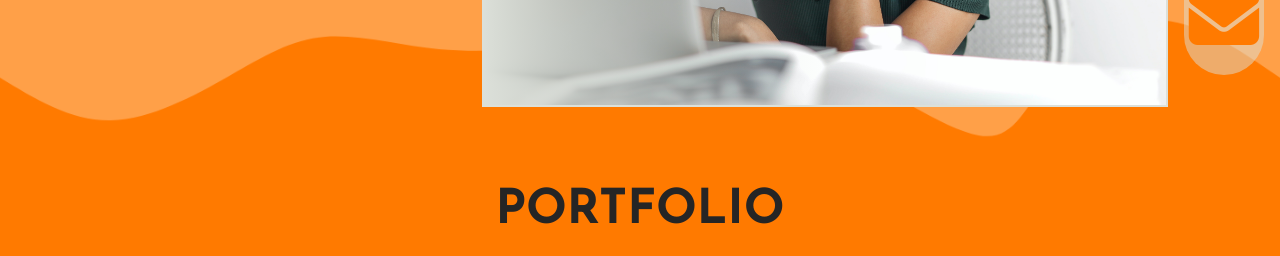
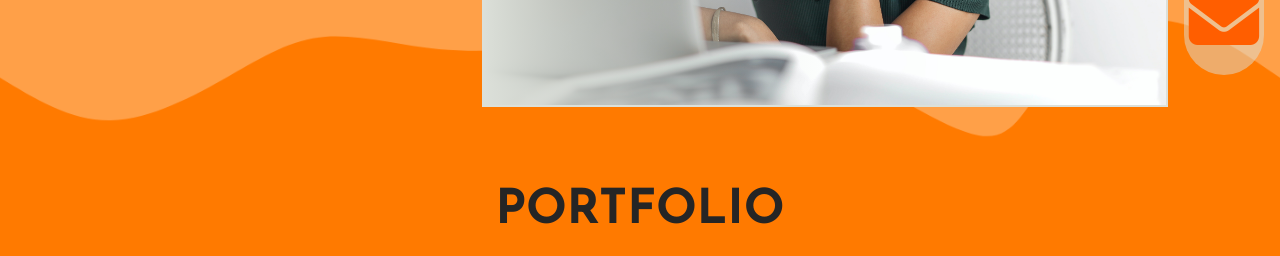
Before and after one commit to AbacPolo/Portfolio-Website, a plain HTML site: page index.html in a window 1280 px wide. In both pictures the pointer is over the link 1224 px from the left and 580 px from the top of the page. Shown: the part 544-800 px from the top of the page. Drawn offline with Linux system fonts and the light colour scheme.

Commit message:
fix / sidebar fix

```diff
--- a/styles.css
+++ b/styles.css
@@ -305,7 +305,7 @@ h1 {
   }
 
   .sidebarDesktop a:hover {
-    color: #ff7a00;
+    color: #ff5e00;
   }
 }
 
```
